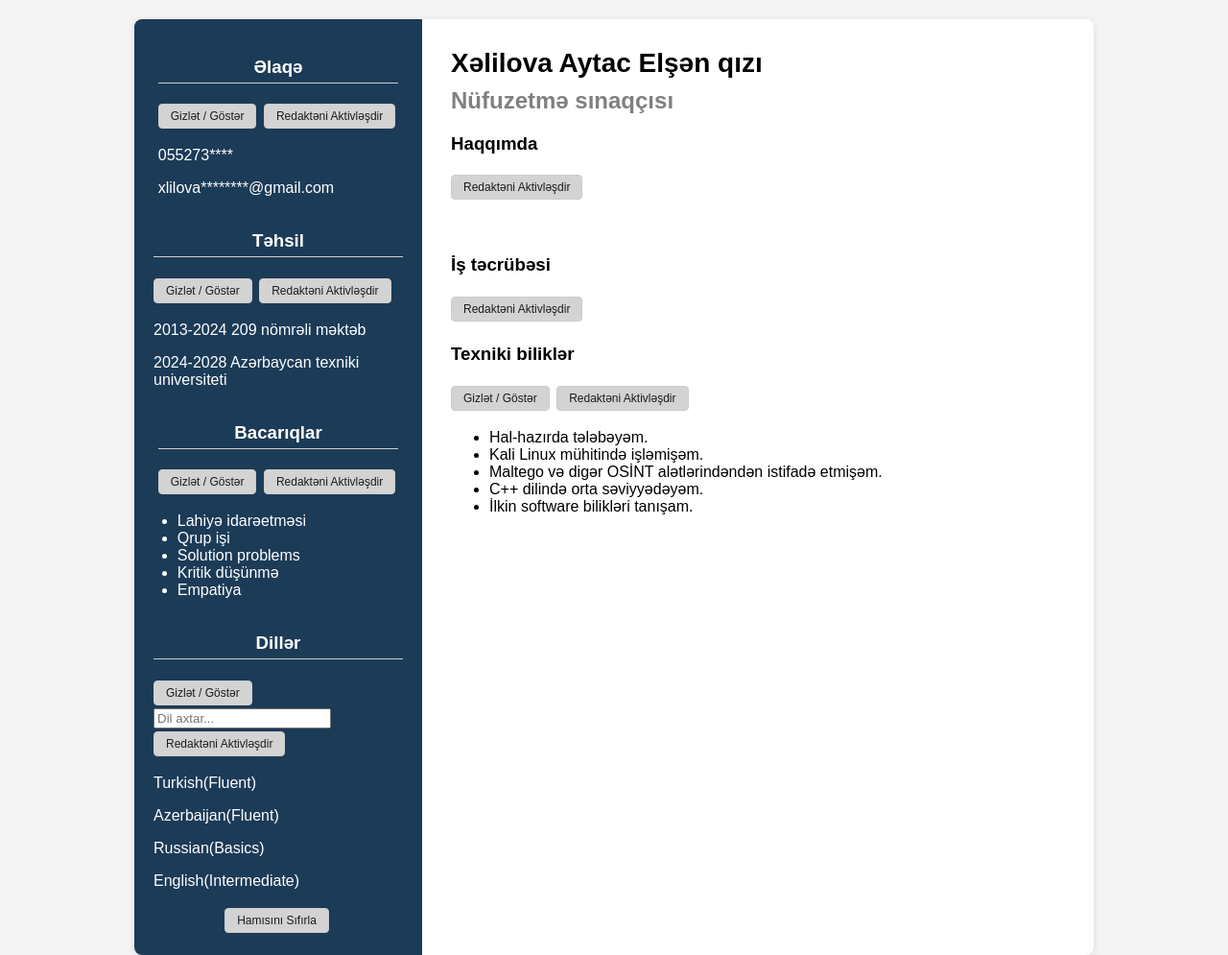
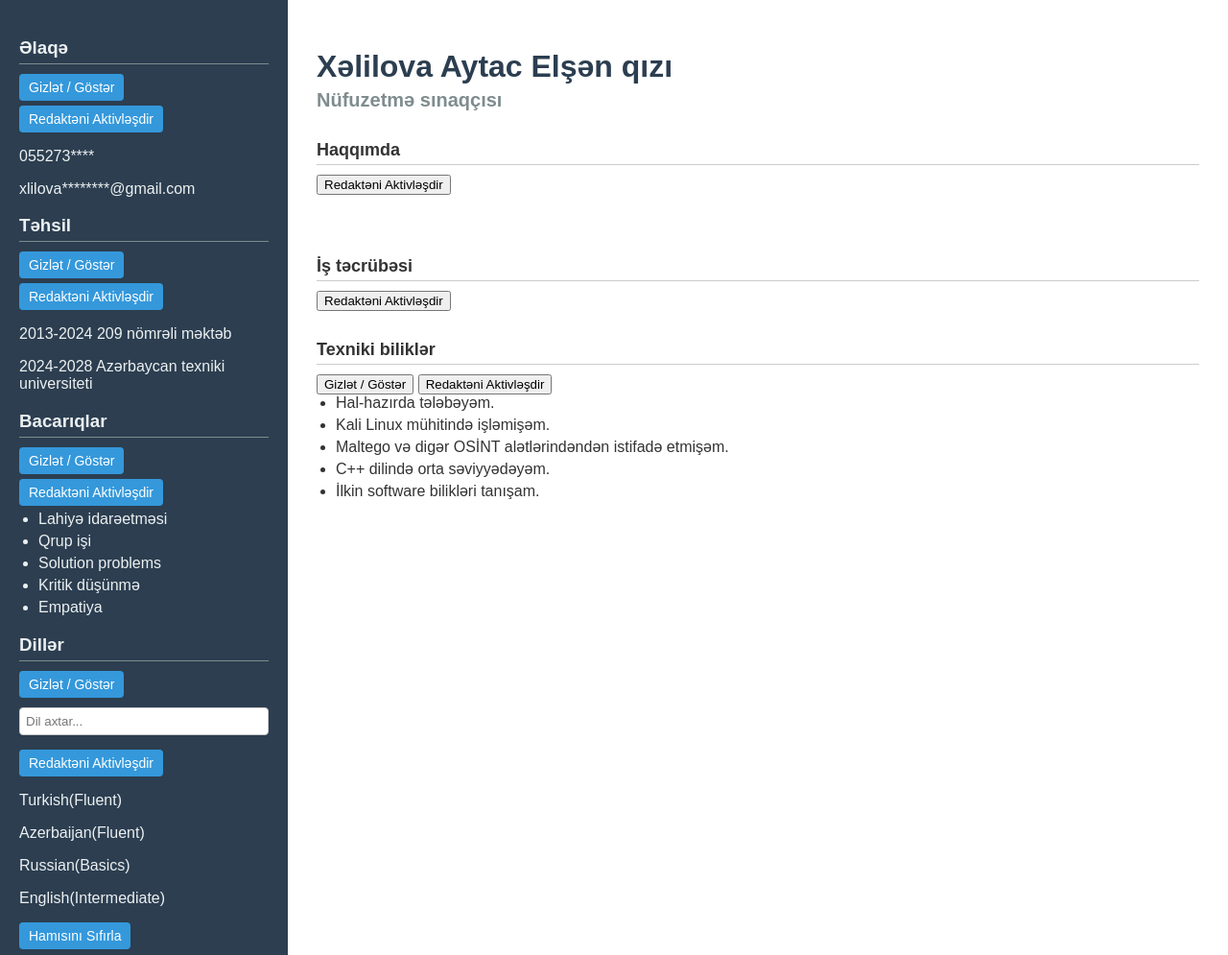
Before and after one commit to Aytac133/cv5, a plain HTML site: page index.html in a window 1280 px wide. Shown: the top 995 px of the page at 96% size. Drawn offline with Linux system fonts and the light colour scheme.

Commit message:
Update style.css

```diff
--- a/style.css
+++ b/style.css
@@ -1,113 +1,112 @@
+/* Ümumi tərz */
 body {
     font-family: Arial, sans-serif;
     margin: 0;
-  background: #f4f4f4;
+    padding: 0;
+    background-color: #f7f7f7;
+    color: #333;
   }
 
   .container {
     display: flex;
-  max-width: 1000px;
-  margin: 20px auto;
-  background-color: white;
-  box-shadow: 0 2px 8px rgba(0, 0, 0, 0.1);
-  border-radius: 8px;
-  overflow: hidden;
+    min-height: 100vh;
   }
 
   .sidebar {
-  width: 30%;
-  background-color: #1c3b57;
-  color: white;
+    width: 300px;
+    background-color: #2c3e50;
+    color: #ecf0f1;
     padding: 20px;
     box-sizing: border-box;
-  display: flex;
-  flex-direction: column;
-  align-items: center;
   }
 
   .sidebar h3 {
-  border-bottom: 1px solid #ccc;
+    border-bottom: 1px solid #7f8c8d;
     padding-bottom: 5px;
-  width: 100%;
-  text-align: center;
+    margin-bottom: 10px;
   }
 
-.profile-pic {
-  width: 100px;
-  height: 100px;
-  border-radius: 50%;
-  margin-bottom: 20px;
-  object-fit: cover;
+  .sidebar button {
+    display: block;
+    margin: 5px 0;
+    padding: 6px 10px;
+    background-color: #3498db;
+    border: none;
+    color: white;
+    cursor: pointer;
+    border-radius: 4px;
+    font-size: 14px;
+    box-sizing: border-box;
   }
 
-.sidebar ul {
-  list-style: disc;
-  padding-left: 20px;
-  text-align: left;
-  width: 100%;
+  .sidebar button:hover {
+    background-color: #2980b9;
   }
 
+  .sidebar input[type="text"] {
+    width: 100%;
+    padding: 6px;
+    margin: 5px 0 10px;
+    border-radius: 4px;
+    border: 1px solid #ccc;
+    box-sizing: border-box;
+  }
+
+  /* Content bölməsi */
   .content {
-  width: 70%;
+    flex-grow: 1;
+    background-color: #fff;
     padding: 30px;
     box-sizing: border-box;
+  }
+
+  .content h1 {
+    font-size: 32px;
+    margin-bottom: 5px;
+    color: #2c3e50;
+  }
+
+  .content h2 {
+    font-size: 20px;
+    margin-top: 0;
+    color: #7f8c8d;
+  }
+
+  .content h3 {
+    font-size: 18px;
+    margin-top: 30px;
+    margin-bottom: 10px;
+    border-bottom: 1px solid #ccc;
+    padding-bottom: 4px;
+  }
+
+  section {
+    margin-bottom: 30px;
+  }
+
+  ul {
+    padding-left: 20px;
+    margin: 0;
+  }
+
+  li {
+    margin-bottom: 5px;
+  }
+
+  button.editing {
+    background-color: #e67e22 !important;
   }
 
   .bold {
     font-weight: bold;
   }
 
-h1 {
-  margin-top: 0;
-  font-size: 28px;
-}
-
-h2 {
-  margin-top: -10px;
-  color: gray;
-}
-
-section {
-  margin-bottom: 20px;
-}
-
-.job ul {
-  margin: 0;
-  padding-left: 20px;
-}
-
-.reference.collapsed {
+  .hidden {
     display: none;
   }
 
-button {
-  font-size: 12px;
-  padding: 5px 12px;
-  border: 1px solid #ccc;
-  background-color: #d3d3d3;
-  color: #1c1c1c;
-  border-radius: 4px;
-  cursor: pointer;
-  margin: 3px 3px 3px 0;
-  transition: background-color 0.3s ease;
+  .editable {
+    border: 1px dashed #2980b9;
+    padding: 4px;
+    background-color: #ecf0f1;
   }
-
-button:hover {
-  background-color: #b0b0b0;
-}
-
-/* Redaktə aktiv olan elementlər üçün */
-.editable {
-  outline: 2px solid #4a90e2;
-  background-color: #eef6ff;
-  padding: 2px 4px;
-  border-radius: 3px;
-  cursor: text;
-}
-
-/* Redaktə düyməsi aktiv olduqda */
-button.edit-toggle-active {
-  background-color: #4a90e2;
-  color: white;
-  border-color: #357ABD;
-}
```
Lines whose indentation alone changed are shown as unchanged.
